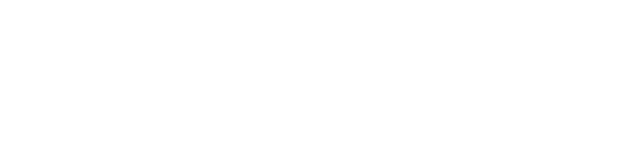
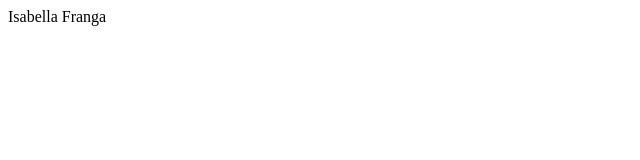
Before and after one commit to Programacao-para-Web-Design/aula-04-25-03-joao-victor-s-holz, a plain HTML site: page index.html in a window 1280 px wide. Shown: the whole page, without its empty margins (0-640 px from the left). Drawn offline with Linux system fonts and the light colour scheme.

Commit message:
Update index.html

```diff
--- a/index.html
+++ b/index.html
@@ -2,7 +2,7 @@
     <head>
         <title> Aula 4 </title>
       <body>
-
+            <h> Isabella Franga</h>
       </body>
     </head>
 </html>
```
